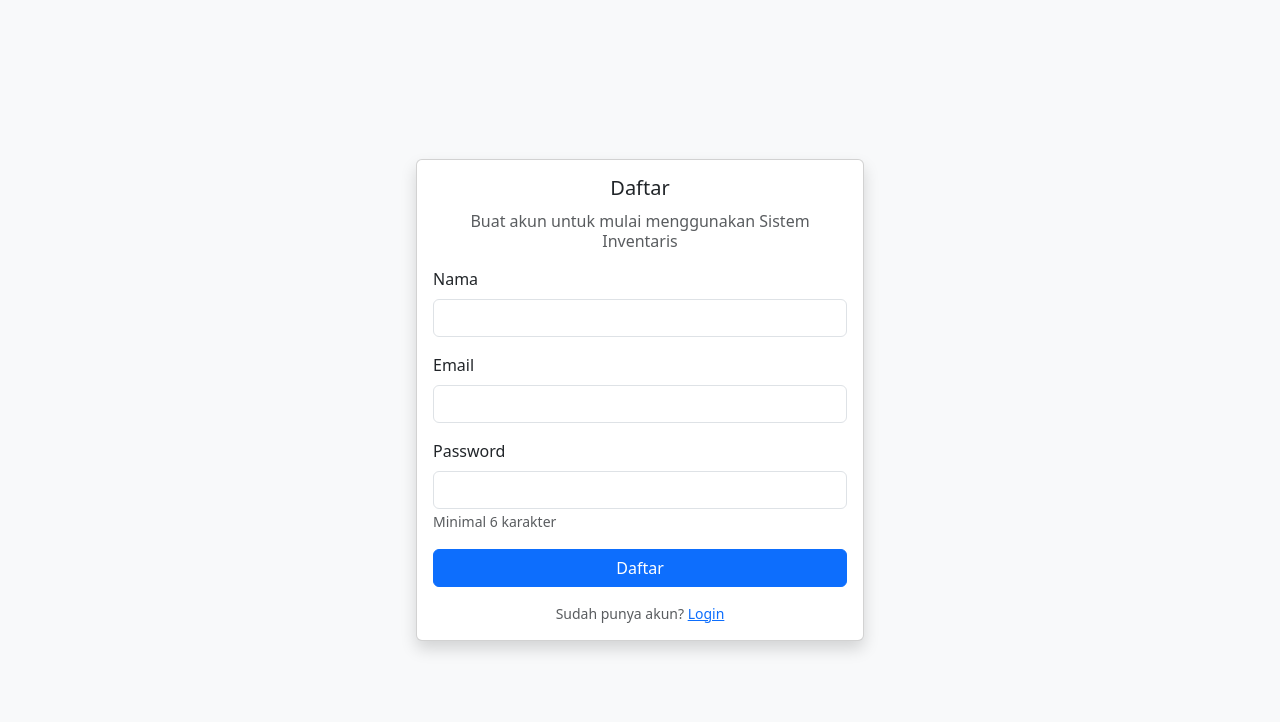
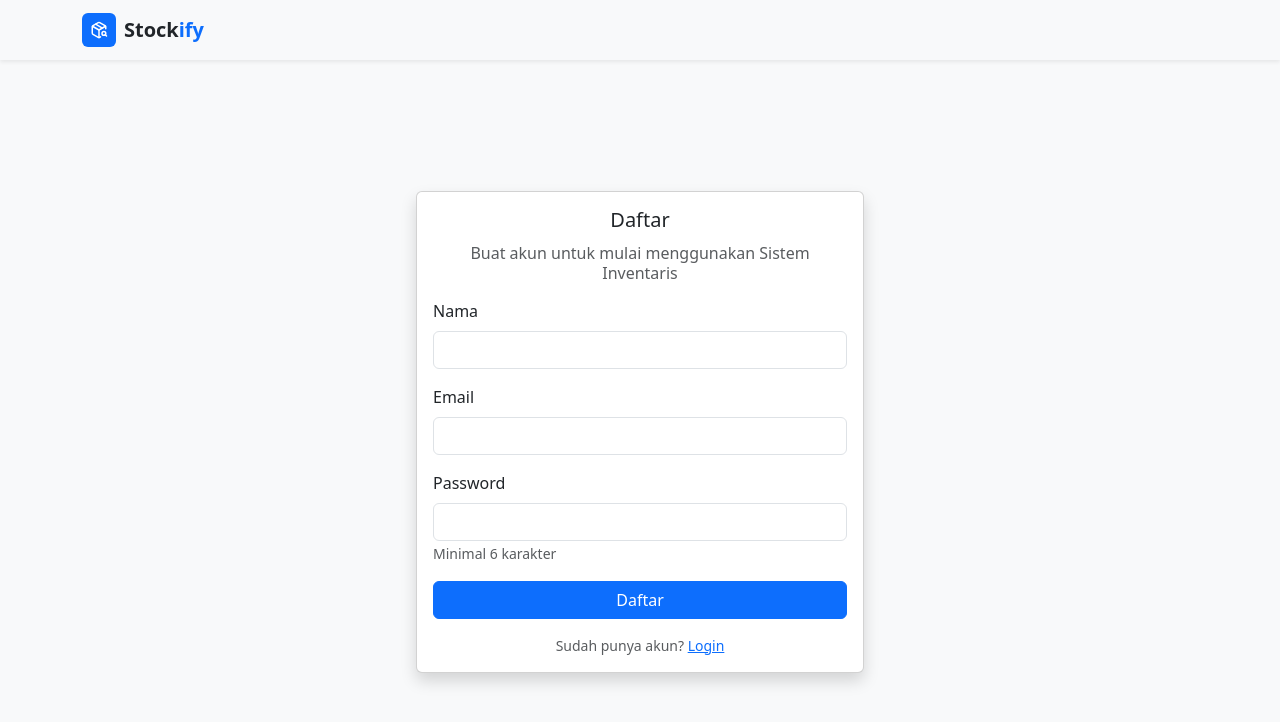
Before and after one commit to MuhamadZaguar/Intventaris-Barang, a React (Vite) app in the folder frontend-app/: page /Register in a window 1280 px wide. Shown: the top 722 px of the page. Built offline with nearby package versions, Linux system fonts and the light colour scheme.

Commit message:
Create Feature Create Foto Barang

```diff
--- a/frontend-app/src/pages/Barang.jsx
+++ b/frontend-app/src/pages/Barang.jsx
@@ -12,6 +12,7 @@ const Barang = () => {
   const [kategori, setKategori] = useState('Umum');
   const [stok, setStok] = useState(0);
   const [harga, setHarga] = useState(0);
+  const [gambarFile, setGambarFile] = useState(null);
   const [creating, setCreating] = useState(false);
   const [error, setError] = useState(null);
 
@@ -35,18 +36,18 @@ const Barang = () => {
     setCreating(true);
     setError(null);
     try {
-      const payload = {
-        kode_barang: kode,
-        nama_barang: nama,
-        kategori,
-        stok: Number(stok),
-        harga: Number(harga),
-      };
-      const res = await barangAdminService.create(payload);
+      const form = new FormData();
+      form.append('kode_barang', kode);
+      form.append('nama_barang', nama);
+      form.append('kategori', kategori);
+      form.append('stok', Number(stok));
+      form.append('harga', Number(harga));
+      if (gambarFile) form.append('gambar', gambarFile);
+      const res = await barangAdminService.create(form);
       // refresh list
       await fetchList();
       // reset form
-      setKode(''); setNama(''); setKategori('Umum'); setStok(0); setHarga(0);
+  setKode(''); setNama(''); setKategori('Umum'); setStok(0); setHarga(0); setGambarFile(null);
     } catch (err) {
       console.error(err);
       setError(err?.response?.data?.message || 'Gagal membuat barang');
@@ -87,6 +88,10 @@ const Barang = () => {
                   <label className="form-label">Harga</label>
                   <input type="number" className="form-control" value={harga} onChange={e => setHarga(e.target.value)} min={0} />
                 </div>
+                <div className="mb-3">
+                  <label className="form-label">Gambar (opsional)</label>
+                  <input type="file" accept="image/*" className="form-control" onChange={e => setGambarFile(e.target.files[0])} />
+                </div>
 
                 {error && <div className="alert alert-danger">{error}</div>}
 
--- a/frontend-app/src/pages/Register.jsx
+++ b/frontend-app/src/pages/Register.jsx
@@ -1,7 +1,8 @@
 import { useState } from 'react'
 import { useNavigate, Link } from 'react-router-dom'
 import { authService } from '../services/api'
-import { Form, Button, Card, Alert } from 'react-bootstrap'
+import { Form, Button, Card, Alert, Navbar, Container } from 'react-bootstrap'
+import { PackageSearch } from 'lucide-react'
 
 export default function Register() {
 	const [nama, setNama] = useState('')
@@ -46,7 +47,19 @@ export default function Register() {
 	}
 
 	return (
-		<div className="d-flex align-items-center justify-content-center vh-100">
+			<div>
+				<Navbar bg="light" className="shadow-sm">
+					<Container>
+						<Navbar.Brand as={Link} to="/" className="d-flex align-items-center text-dark">
+							<div className="bg-primary text-white p-2 rounded me-2 d-flex align-items-center justify-content-center">
+								<PackageSearch size={18} />
+							</div>
+							<span className="fw-bold">Stock<span className="text-primary">ify</span></span>
+						</Navbar.Brand>
+					</Container>
+				</Navbar>
+
+				<div className="d-flex align-items-center justify-content-center" style={{ height: 'calc(100vh - 56px)' }}>
 					<Card className="shadow" style={{ width: '28rem' }}>
 						<Card.Body>
 							<Card.Title className="text-center mb-3">Daftar</Card.Title>
@@ -84,5 +97,6 @@ export default function Register() {
 						</Card.Body>
 					</Card>
 				</div>
+			</div>
 	)
 }
--- a/frontend-app/src/services/api.js
+++ b/frontend-app/src/services/api.js
@@ -31,6 +31,12 @@ export const barangService = {
 
 export const barangAdminService = {
   create: async (payload) => {
+    // if payload is FormData (has append), send as multipart/form-data
+    if (payload && typeof payload.append === 'function') {
+      return await api.post('/barang', payload, {
+        headers: { 'Content-Type': 'multipart/form-data' }
+      });
+    }
     return await api.post('/barang', payload);
   },
   update: async (id, payload) => {
```
Lines whose indentation alone changed are shown as unchanged.
